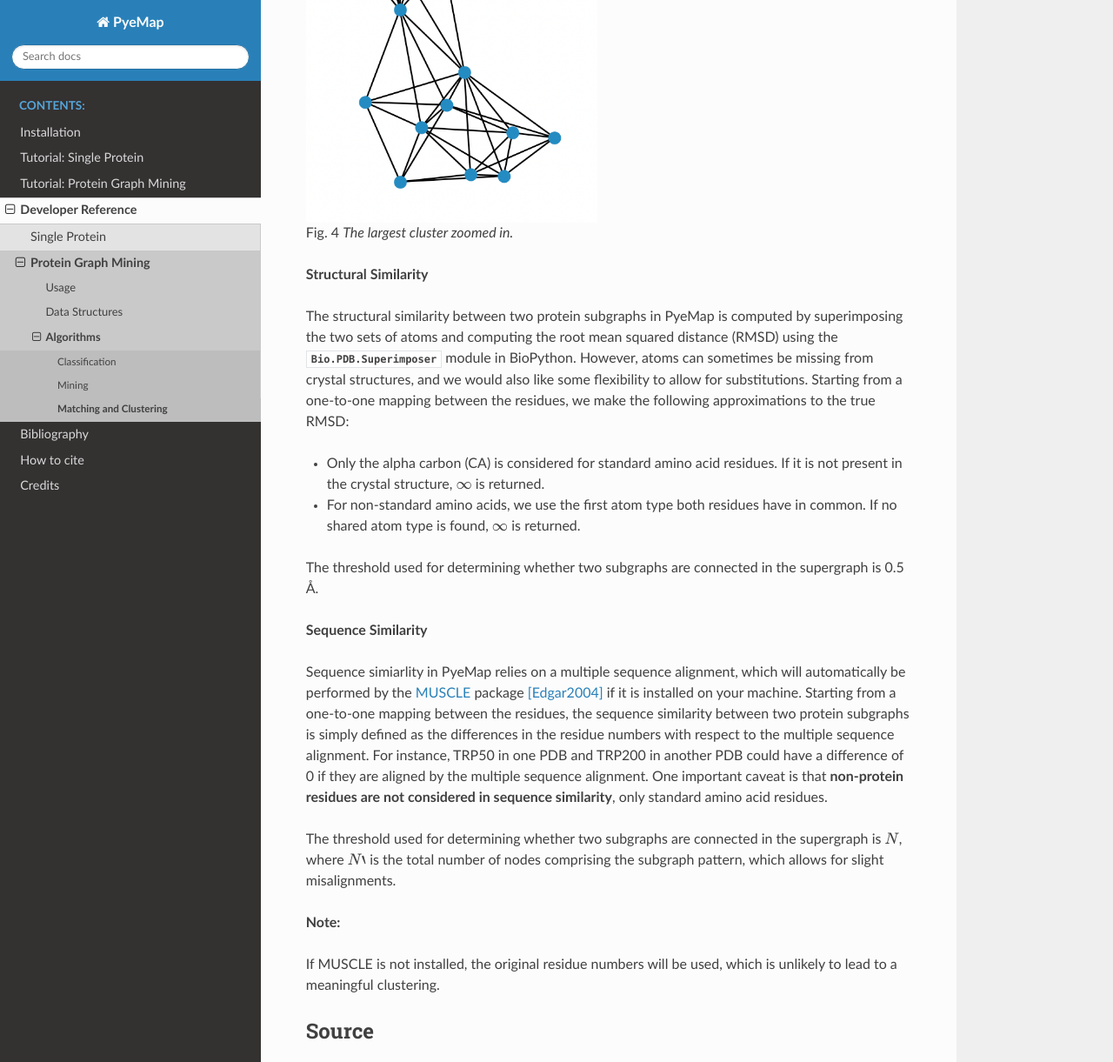
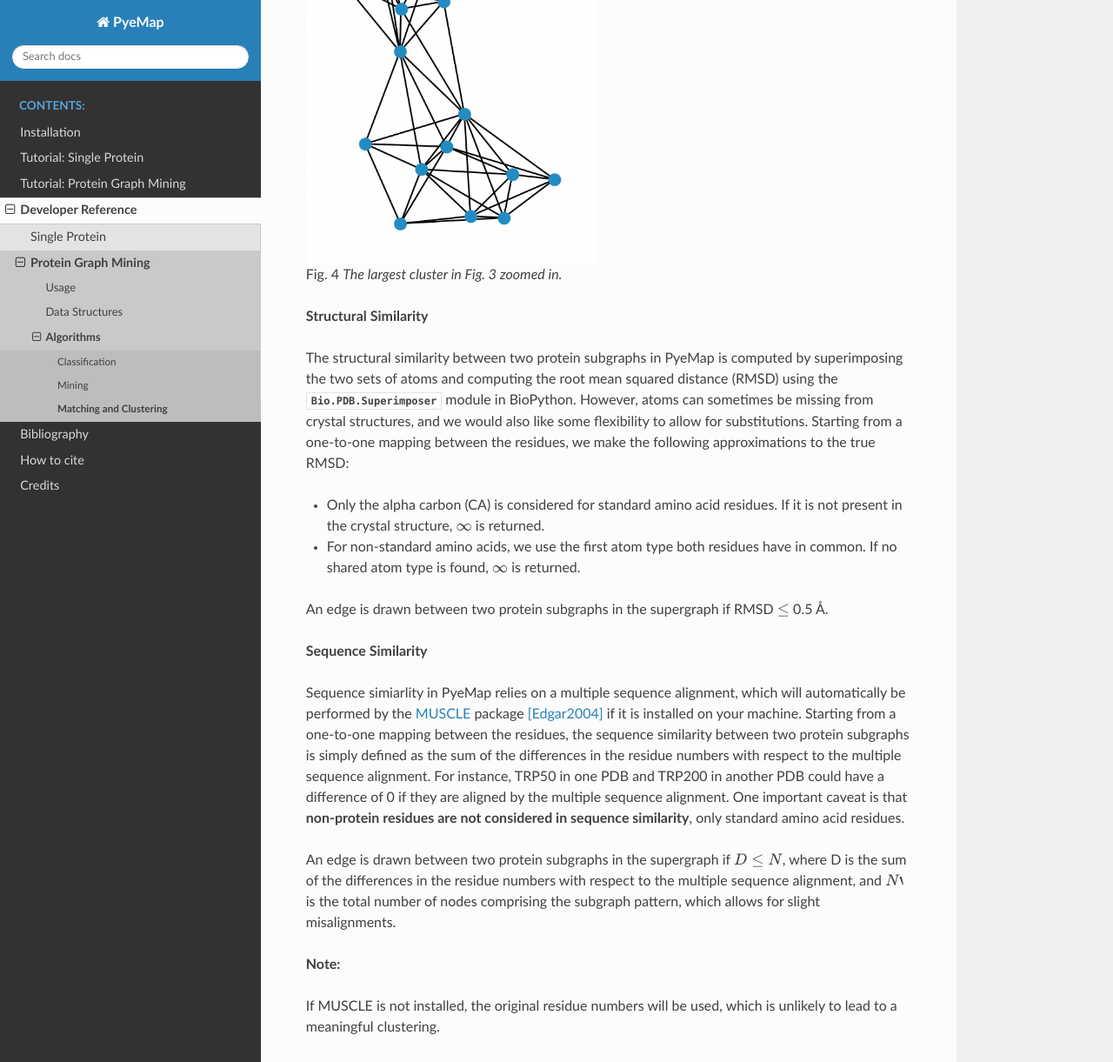
Before and after one commit to gayverjr/pyemap, a Sphinx documentation site: the page built from docs/graph_mining/algorithms/clustering.rst, in a window 1280 px wide and 1400 px high, scrolled down 2057 px, cut to the strip 0-1221 px from the top of the window. Shown: the whole strip at 87% size. Built offline with Sphinx 7.4.7 and the Read the Docs theme 2.0.0, drawn with Linux system fonts in a browser that asks for light colours; some of the changed text lies outside the part shown.

Commit message:
Add some fixes to manual

```diff
--- a/docs/graph_mining/algorithms/classification.rst
+++ b/docs/graph_mining/algorithms/classification.rst
@@ -16,7 +16,7 @@ Nodes
 By default, each standard amino acid residue receives its own category, and all non-standard residues
 included in the analysis are labeled as 'NP' for non-protein (processed internally as '#'). One can specify a group
 of standard amino-acid residue types to be given the label 'X' (which is standard notation for unknown residue type), which enables
-these residues to be substituted for another in subgraph patterns. This is done by passing a list of 1-letter amino acid characters to as
+these residues to be substituted for another in subgraph patterns. This is done by passing a list of 1-letter amino acid characters as
 the :py:attr:`sub` keyword argument to :func:`~pyemap.graph_mining.PDBGroup.generate_graph_database`.
 
 **Example**
--- a/docs/graph_mining/algorithms/clustering.rst
+++ b/docs/graph_mining/algorithms/clustering.rst
@@ -59,12 +59,13 @@ connected component corresponds to a cluster of similar protein subgraphs.
    :class: with-shadow
    :height: 400
 
-   A supergraph composed of 66 connected components, and therefore, 66 clusters.
+   Example supergraph G, where each node is a protein subgraph belonging to a subgraph pattern P. In this example, the supergraph G is
+   composed of 66 connected components, and therefore, 66 clusters.
 
 .. figure:: images/cluster.png
    :height: 400
 
-   The largest cluster zoomed in.
+   The largest cluster in Fig. 3 zoomed in.
 
 
 **Structural Similarity**
@@ -77,19 +78,20 @@ Starting from a one-to-one mapping between the residues, we make the following a
 * Only the alpha carbon (CA) is considered for standard amino acid residues. If it is not present in the crystal structure, :math:`\infty` is returned.
 * For non-standard amino acids, we use the first atom type both residues have in common. If no shared atom type is found, :math:`\infty` is returned.
 
-The threshold used for determining whether two subgraphs are connected in the supergraph is 0.5 Å.
+An edge is drawn between two protein subgraphs in the supergraph if RMSD :math:`\leq` 0.5 Å.
 
 **Sequence Similarity**
 
 Sequence simiarlity in PyeMap relies on a multiple sequence alignment, which will automatically be performed by the MUSCLE_ package [Edgar2004]_
 if it is installed on your machine. Starting from a one-to-one mapping between the residues,
-the sequence similarity between two protein subgraphs is simply defined as the differences
+the sequence similarity between two protein subgraphs is simply defined as the sum of the differences
 in the residue numbers with respect to the multiple sequence alignment.
 For instance, TRP50 in one PDB and TRP200 in another PDB could have a difference of
 0 if they are aligned by the multiple sequence alignment.
 One important caveat is that **non-protein residues are not considered in sequence similarity**, only standard amino acid residues.
 
-The threshold used for determining whether two subgraphs are connected in the supergraph is :math:`N`, where :math:`N`` is the total number
+An edge is drawn between two protein subgraphs in the supergraph if :math:`D \leq N`, where D is the sum of the differences
+in the residue numbers with respect to the multiple sequence alignment, and :math:`N`` is the total number
 of nodes comprising the subgraph pattern, which allows for slight misalignments.
 
 **Note:**
--- a/docs/graph_mining/algorithms/mining.rst
+++ b/docs/graph_mining/algorithms/mining.rst
@@ -99,7 +99,7 @@ e.g. 1_WWW_18.
 The string representation for each pattern is a pseudo-SMILES string generated using
 the pysmiles_ package. Importantly, these strings can be used as inputs for
 :py:func:`~pyemap.graph_mining.PDBGroup.find_subgraph`, as they correctly encode the structure of the graph using a syntax
-similar to the \href{http://opensmiles.org/opensmiles.html}{SMILES} format.
+similar to the SMILES_ format.
 
 Source
 -------
--- a/docs/graph_mining/usage/usage.rst
+++ b/docs/graph_mining/usage/usage.rst
@@ -1,9 +1,13 @@
 Usage
 ========================
 Graph mining with PyeMap occurs in 4 steps:
+
 #. Generate protein graphs
+
 #. Classify nodes and edges
+
 #. Find subgraph patterns
+
 #. Find and cluster protein subgraphs
 
 
@@ -52,7 +56,7 @@ See the :ref:`mining <mining_algo>` section for more details.
 
 The results of the mining calculation are stored in the :attr:`subgraph_patterns` dictionary as
 :class:`~pyemap.graph_mining.SubgraphPattern` objects. To find protein subgraphs,
-thte :func:`~pyemap.graph_mining.SubgraphPattern.find_protein_subgraphs` function
+the :func:`~pyemap.graph_mining.SubgraphPattern.find_protein_subgraphs` function
 must be called for the subgraph pattern of interest. The identified protein subgraphs are stored in
 the :attr:`protein_subgraphs` attribute of the :class:`~pyemap.graph_mining.SubgraphPattern` object,
 and the clustering is described by the :attr:`groups` attribute. One can switch between different types of
```
Also changed, not shown: README.md (+0 -1 lines), docs/tutorial/mining.rst (+9 -8 lines), 5 other files.
